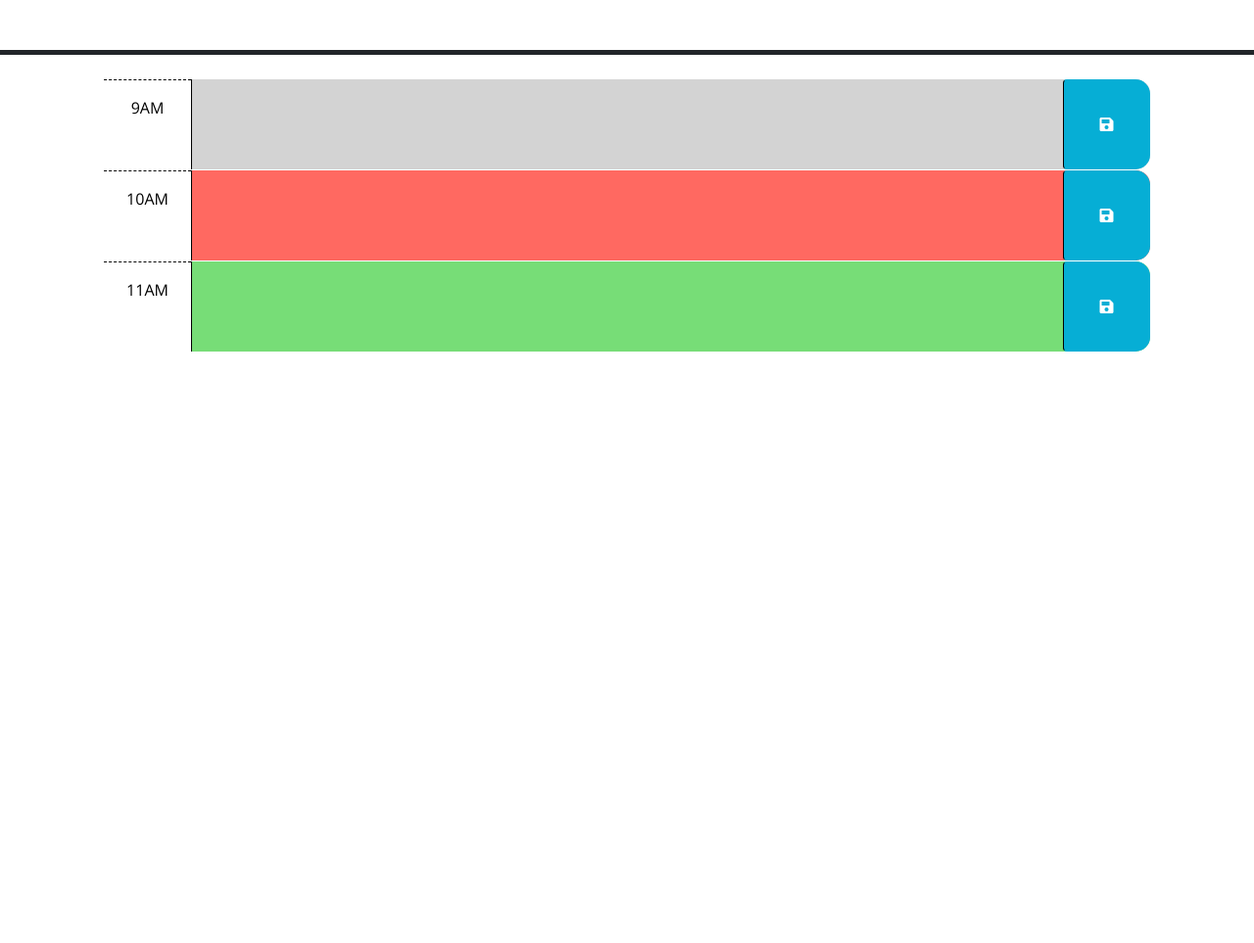
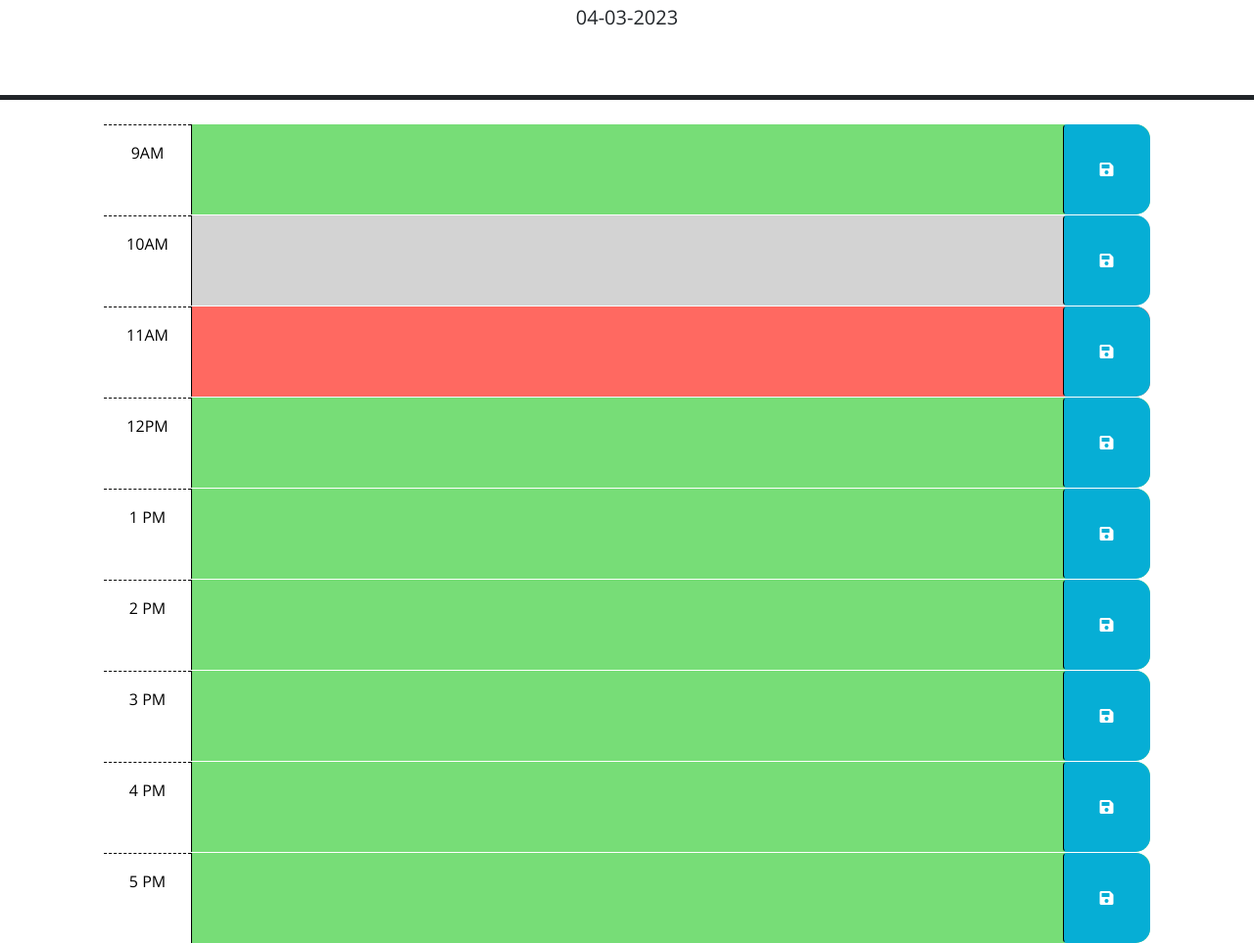
Before and after one commit to Francisjung/Planner_FJ, a plain HTML site: page Develop/index.html in a window 1280 px wide. Shown: the part 176-1139 px from the top of the page at 98% size. Before the commit the page ends 800 px from the top, so only its background shows below. Drawn offline with nearby package versions, Linux system fonts and the light colour scheme.

Commit message:
added js changes

```diff
--- a/Develop/index.html
+++ b/Develop/index.html
@@ -34,7 +34,8 @@
       <p class="lead">A simple calendar app for scheduling your work day</p>
       <p id="currentDay" class="lead"></p>
     </header>
-    <div class="container-lg px-5">
+    <div id= "parent-container" class="container-lg px-5">
+
       <!-- Use class for "past", "present", and "future" to apply styles to the
         time-block divs accordingly. The javascript will need to do this by
         adding/removing these classes on each div by comparing the hour in the
@@ -46,7 +47,7 @@
         -->
 
       <!-- Example of a past time block. The "past" class adds a gray background color. -->
-      <div id="hour-9" class="row time-block past">
+      <div id="hour-9" class="row time-block">
         <div class="col-2 col-md-1 hour text-center py-3">9AM</div>
         <textarea class="col-8 col-md-10 description" rows="3"> </textarea>
         <button class="btn saveBtn col-2 col-md-1" aria-label="save">
@@ -55,7 +56,7 @@
       </div>
 
       <!-- Example of a a present time block. The "present" class adds a red background color. -->
-      <div id="hour-10" class="row time-block present">
+      <div id="hour-10" class="row time-block">
         <div class="col-2 col-md-1 hour text-center py-3">10AM</div>
         <textarea class="col-8 col-md-10 description" rows="3"> </textarea>
         <button class="btn saveBtn col-2 col-md-1" aria-label="save">
@@ -64,8 +65,57 @@
       </div>
 
       <!-- Example of a future time block. The "future" class adds a green background color. -->
-      <div id="hour-11" class="row time-block future">
+      <div id="hour-11" class="row time-block">
         <div class="col-2 col-md-1 hour text-center py-3">11AM</div>
+        <textarea class="col-8 col-md-10 description" rows="3"> </textarea>
+        <button class="btn saveBtn col-2 col-md-1" aria-label="save">
+          <i class="fas fa-save" aria-hidden="true"></i>
+        </button>
+      </div>
+
+
+      <div id="hour-12" class="row time-block"> <!--relative time is added here-->
+        <div class="col-2 col-md-1 hour text-center py-3">12PM</div>
+        <textarea class="col-8 col-md-10 description" rows="3"> </textarea>
+        <button class="btn saveBtn col-2 col-md-1" aria-label="save">
+          <i class="fas fa-save" aria-hidden="true"></i>
+        </button>
+      </div>
+
+      <div id="hour-13" class="row time-block">
+        <div class="col-2 col-md-1 hour text-center py-3">1 PM</div>
+        <textarea class="col-8 col-md-10 description" rows="3"> </textarea>
+        <button class="btn saveBtn col-2 col-md-1" aria-label="save">
+          <i class="fas fa-save" aria-hidden="true"></i>
+        </button>
+      </div>
+
+      <div id="hour-14" class="row time-block">
+        <div class="col-2 col-md-1 hour text-center py-3">2 PM</div>
+        <textarea class="col-8 col-md-10 description" rows="3"> </textarea>
+        <button class="btn saveBtn col-2 col-md-1" aria-label="save">
+          <i class="fas fa-save" aria-hidden="true"></i>
+        </button>
+      </div>
+
+      <div id="hour-15" class="row time-block">
+        <div class="col-2 col-md-1 hour text-center py-3">3 PM</div>
+        <textarea class="col-8 col-md-10 description" rows="3"> </textarea>
+        <button class="btn saveBtn col-2 col-md-1" aria-label="save">
+          <i class="fas fa-save" aria-hidden="true"></i>
+        </button>
+      </div>
+
+      <div id="hour-16" class="row time-block">
+        <div class="col-2 col-md-1 hour text-center py-3">4 PM</div>
+        <textarea class="col-8 col-md-10 description" rows="3"> </textarea>
+        <button class="btn saveBtn col-2 col-md-1" aria-label="save">
+          <i class="fas fa-save" aria-hidden="true"></i>
+        </button>
+      </div>
+
+      <div id="hour-17" class="row time-block">
+        <div class="col-2 col-md-1 hour text-center py-3">5 PM</div>
         <textarea class="col-8 col-md-10 description" rows="3"> </textarea>
         <button class="btn saveBtn col-2 col-md-1" aria-label="save">
           <i class="fas fa-save" aria-hidden="true"></i>
--- a/Develop/script.js
+++ b/Develop/script.js
@@ -3,8 +3,10 @@
 // in the html.
 
 $(function () {
-  for()
-
+  for(var i=0; i<9; i++){
+    var slot = document.getElementById("parent-container").children[i];
+    slot.classList.add(isPPF(slot.id));
+  }
   // TODO: Add a listener for click events on the save button. This code should
   // use the id in the containing time-block as a key to save the user input in
   // local storage. HINT: What does `this` reference in the click listener
@@ -33,12 +35,16 @@ $(function () {
   function isPPF(time){
     timeArray = time.split('-');
     timeNum= timeArray[1];
+    console.log(timeNum)
     currentHour = dayjs().format('HH');
     if(timeNum>currentHour){
+      console.log("future");
       return "future";
     }else if(timeNum<currentHour){
+      console.log("past");
       return "past";
-    }else if(timenum==currentHour){
+    }else if(timeNum==currentHour){
+      console.log("present");
       return "present";
     }else{
       return;
```
